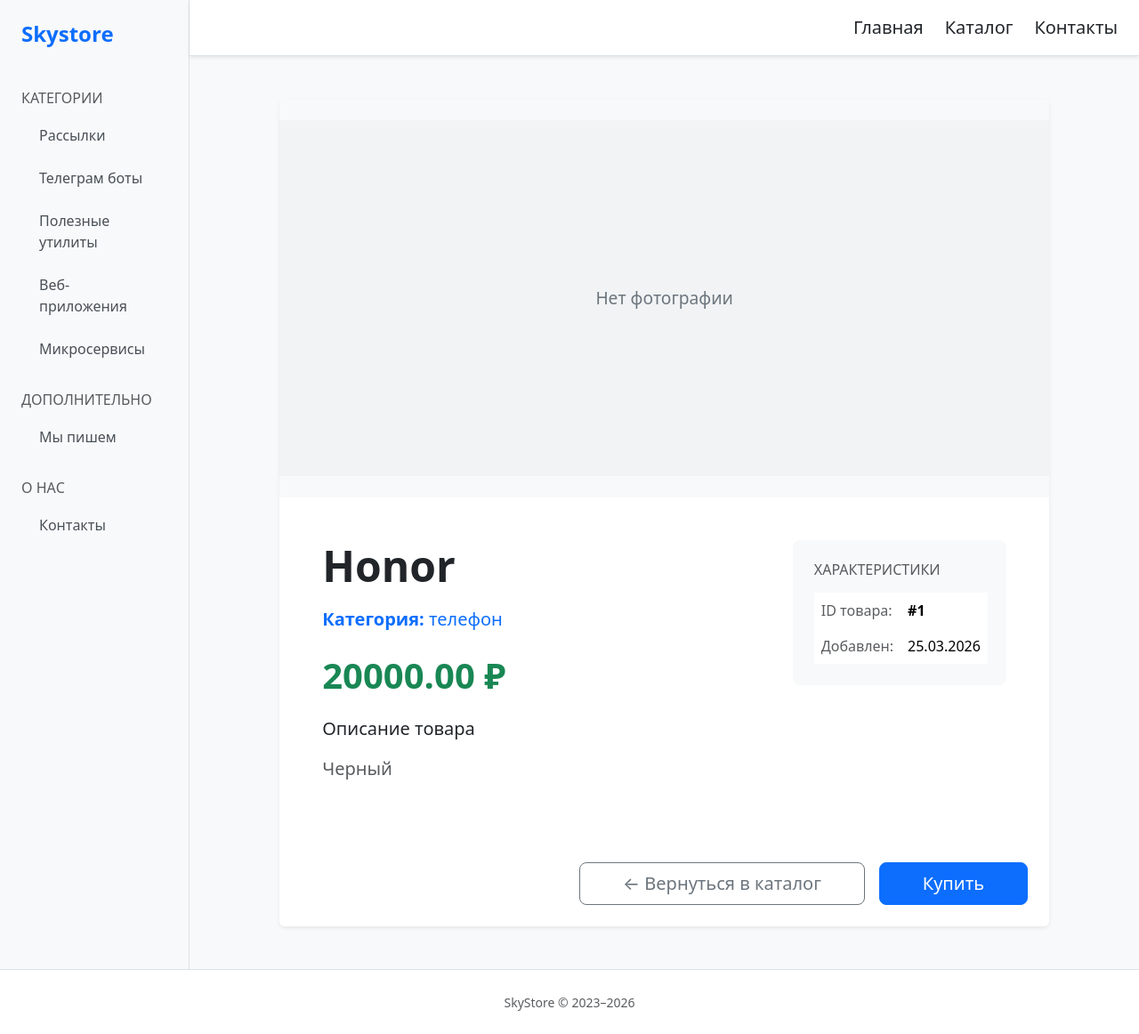
After one commit to anakin0105/pytonlesson23, a Django app: page /product/1/ in a window 1280 px wide. The commit adds this page. Shown: the whole page at 89% size. Run offline with Django 5.2, Linux system fonts and the light colour scheme; data comes from the database, SQL or seed files in the repository.

Commit message:
Домашка 24

```diff
--- /dev/null
+++ b/catalog/templates/catalog/base.html
@@ -0,0 +1,98 @@
+{% load static %}
+<!doctype html>
+<html lang="ru">
+<head>
+    <meta charset="utf-8">
+    <meta name="viewport" content="width=device-width, initial-scale=1">
+    <title>{% block title %}Skystore{% endblock %}</title>
+
+    <link href="https://cdn.jsdelivr.net/npm/bootstrap@5.3.3/dist/css/bootstrap.min.css"
+          rel="stylesheet"
+          integrity="sha384-QWTKZyjpPEjISv5WaRU9OFeRpok6YctnYmDr5pNlyT2bRjXh0JMhjY6hW+ALEwIH"
+          crossorigin="anonymous">
+
+    <style>
+        .sidebar {
+            min-height: 100vh;
+            background-color: #f8f9fa;
+            border-right: 1px solid #dee2e6;
+        }
+        .sidebar .nav-link {
+            color: #495057;
+            padding: 0.75rem 1.25rem;
+        }
+        .sidebar .nav-link:hover,
+        .sidebar .nav-link.active {
+            background-color: #e9ecef;
+            color: #0d6efd;
+        }
+        .main-header {
+            background: linear-gradient(135deg, #667eea 0%, #764ba2 100%);
+            color: white;
+            padding: 4rem 1rem 3rem;
+            text-align: center;
+        }
+        .product-card {
+            transition: all 0.3s ease;
+        }
+        .product-card:hover {
+            transform: translateY(-8px);
+            box-shadow: 0 15px 30px rgba(0, 0, 0, 0.12) !important;
+        }
+        .card-img-top {
+            height: 200px;
+            object-fit: cover;
+        }
+        .no-photo {
+            height: 200px;
+            background-color: #f1f3f5;
+            display: flex;
+            align-items: center;
+            justify-content: center;
+            color: #6c757d;
+            font-size: 0.9rem;
+        }
+    </style>
+
+    {% block extra_css %}{% endblock %}
+</head>
+<body class="d-flex flex-column min-vh-100 bg-light">
+
+<div class="d-flex flex-grow-1">
+    <!-- Боковая панель -->
+    {% include 'catalog/includes/sidebar.html' %}
+
+    <!-- Правая часть страницы -->
+    <div class="flex-grow-1">
+
+        <!-- Верхняя панель (topbar) — добавили сюда -->
+        <header class="d-flex flex-wrap align-items-center justify-content-between py-3 px-4 border-bottom bg-white shadow-sm">
+            <div></div>
+            <div class="d-flex align-items-center gap-4">
+                <a href="{% url 'catalog:home' %}"
+                   class="fs-5 fw-medium text-dark text-decoration-none">Главная</a>
+                <a href="{% url 'catalog:products_catalog' %}"
+                   class="fs-5 fw-medium text-dark text-decoration-none">Каталог</a>
+                <a href="{% url 'catalog:contacts' %}"
+                   class="fs-5 fw-medium text-dark text-decoration-none">Контакты</a>
+            </div>
+        </header>
+
+        <!-- Основной контент страницы -->
+        {% block content %}{% endblock %}
+
+    </div>
+</div>
+
+<!-- Footer -->
+<footer class="mt-auto py-4 text-center text-muted border-top bg-white">
+    <small>SkyStore &copy; 2023–2026</small>
+</footer>
+
+<script src="https://cdn.jsdelivr.net/npm/bootstrap@5.3.3/dist/js/bootstrap.bundle.min.js"
+        integrity="sha384-YvpcrYf0tY3lHB60NNkmXc5s9fDVZLESaAA55NDzOxhy9GkcIdslK1eN7N6jIeHz"
+        crossorigin="anonymous"></script>
+
+{% block extra_js %}{% endblock %}
+</body>
+</html>
--- /dev/null
+++ b/catalog/templates/catalog/includes/sidebar.html
@@ -0,0 +1,28 @@
+<!-- Только боковая панель -->
+<div class="sidebar col-md-3 col-lg-2 p-0 flex-shrink-0">
+    <div class="p-4">
+        <h4 class="mb-5 fw-bold text-primary">Skystore</h4>
+
+        <h6 class="mt-4 mb-2 text-uppercase text-muted">Категории</h6>
+        <ul class="nav flex-column mb-4">
+            <li class="nav-item"><a class="nav-link" href="#">Рассылки</a></li>
+            <li class="nav-item"><a class="nav-link" href="#">Телеграм боты</a></li>
+            <li class="nav-item"><a class="nav-link" href="#">Полезные утилиты</a></li>
+            <li class="nav-item"><a class="nav-link" href="#">Веб-приложения</a></li>
+            <li class="nav-item"><a class="nav-link" href="#">Микросервисы</a></li>
+        </ul>
+
+        <h6 class="mt-4 mb-2 text-uppercase text-muted">Дополнительно</h6>
+        <ul class="nav flex-column mb-4">
+            <li class="nav-item"><a class="nav-link" href="#">Мы пишем</a></li>
+        </ul>
+
+        <h6 class="mt-4 mb-2 text-uppercase text-muted">О нас</h6>
+        <ul class="nav flex-column">
+            <li class="nav-item">
+                <a class="nav-link {% if request.resolver_match.url_name == 'contacts' %}active{% endif %}"
+                   href="{% url 'catalog:contacts' %}">Контакты</a>
+            </li>
+        </ul>
+    </div>
+</div>
--- /dev/null
+++ b/catalog/templates/catalog/product_detail.html
@@ -0,0 +1,89 @@
+{% extends 'catalog/base.html' %}
+
+{% block title %}{{ product.name }} - Skystore{% endblock %}
+
+{% block content %}
+
+    <div class="container my-5">
+        <div class="row justify-content-center">
+
+            <!-- Основная карточка товара -->
+            <div class="col-lg-10">
+                <div class="card shadow-sm border-0 overflow-hidden">
+
+                    <!-- Изображение товара (большое) -->
+                    <div class="text-center bg-light py-4">
+                        {% if product.photo %}
+                            <img src="{{ product.photo.url }}"
+                                 class="img-fluid rounded"
+                                 alt="{{ product.name }}"
+                                 style="max-height: 500px; object-fit: contain;">
+                        {% else %}
+                            <div class="no-photo" style="height: 400px; font-size: 1.2rem;">
+                                Нет фотографии
+                            </div>
+                        {% endif %}
+                    </div>
+
+                    <div class="card-body p-5">
+                        <div class="row">
+                            <div class="col-lg-8">
+                                <h1 class="display-5 fw-bold mb-3">{{ product.name }}</h1>
+
+                                {% if product.category %}
+                                    <p class="text-primary fs-5 mb-4">
+                                        <strong>Категория:</strong> {{ product.category.name }}
+                                    </p>
+                                {% endif %}
+
+                                <div class="mb-4">
+                                    <h4 class="text-success fw-bold display-6">
+                                        {{ product.price|floatformat:2 }} ₽
+                                    </h4>
+                                </div>
+
+                                <h5 class="mb-3">Описание товара</h5>
+                                <p class="lead text-muted" style="line-height: 1.7;">
+                                    {{ product.description|default:"Описание отсутствует" }}
+                                </p>
+                            </div>
+
+                            <!-- Блок с дополнительной информацией -->
+                            <div class="col-lg-4">
+                                <div class="bg-light p-4 rounded-3">
+                                    <h6 class="text-uppercase text-muted mb-3">Характеристики</h6>
+                                    <table class="table table-borderless mb-0">
+                                        <tr>
+                                            <td class="text-muted">ID товара:</td>
+                                            <td><strong>#{{ product.pk }}</strong></td>
+                                        </tr>
+                                        {% if product.created_at %}
+                                        <tr>
+                                            <td class="text-muted">Добавлен:</td>
+                                            <td>{{ product.created_at|date:"d.m.Y" }}</td>
+                                        </tr>
+                                        {% endif %}
+                                    </table>
+                                </div>
+                            </div>
+                        </div>
+                    </div>
+
+                    <!-- Кнопки действий -->
+                    <div class="card-footer bg-white border-0 p-4">
+                        <div class="d-grid gap-2 d-md-flex justify-content-md-end">
+                            <a href="{% url 'catalog:products_catalog' %}"
+                               class="btn btn-outline-secondary btn-lg px-5 me-md-2">
+                                ← Вернуться в каталог
+                            </a>
+                            <button class="btn btn-primary btn-lg px-5">
+                                Купить
+                            </button>
+                        </div>
+                    </div>
+                </div>
+            </div>
+        </div>
+    </div>
+
+{% endblock %}
--- a/catalog/urls.py
+++ b/catalog/urls.py
@@ -7,8 +7,10 @@ from . import views
 
 app_name = CatalogConfig.name
 urlpatterns = [
-    path("", home, name="home"),
-    path("contacts/", views.contacts, name="contacts"),
+    path('', views.home, name='home'),  # главная
+    path('catalog/', views.products_catalog, name='products_catalog'),  # каталог товаров
+    path('contacts/', views.contacts, name='contacts'), # контакты
+    path('product/<int:pk>/', views.product_detail, name='product_detail'), # карточка товара
 ]
 
 # ====================== MEDIA FILES (чтобы фото показывались) ======================
--- a/catalog/views.py
+++ b/catalog/views.py
@@ -1,4 +1,4 @@
-from django.shortcuts import render, redirect
+from django.shortcuts import render, redirect,get_object_or_404
 from django.contrib import messages
 from .models import Product, Contact, CompanyContacts
 
@@ -39,7 +39,7 @@ def home(request):
         'contact_info': contact_info,  # передаём для блока реквизитов
     }
 
-    return render(request, 'home.html', context)
+    return render(request, 'catalog/home.html', context)
 
 
 def contacts(request):
@@ -63,4 +63,16 @@ def contacts(request):
         messages.success(request, 'Ваше сообщение успешно отправлено!')
         return redirect('catalog:contacts')
 
-    return render(request, 'contacts.html', {"company": company})
+    return render(request, 'catalog/contacts.html', {"company": company})
+
+def products_catalog(request):
+    """Страница со всеми товарами"""
+    products = Product.objects.all().order_by('-id')   # можно изменить сортировку
+    context = {
+        'products': products,
+    }
+    return render(request, 'catalog/products_catalog.html', context)
+
+def product_detail(request, pk):
+    product = get_object_or_404(Product, pk=pk)   # безопасный запрос
+    return render(request, 'catalog/product_detail.html', {'product': product})
```
Also changed, not shown: catalog/templates/catalog/contacts.html (renamed from catalog/templates/contacts.html, +6 -73 lines), catalog/templates/catalog/home.html (added, +77 -0 lines), catalog/templates/catalog/products_catalog.html (added, +72 -0 lines), catalog/templates/home.html (deleted, +0 -175 lines).
